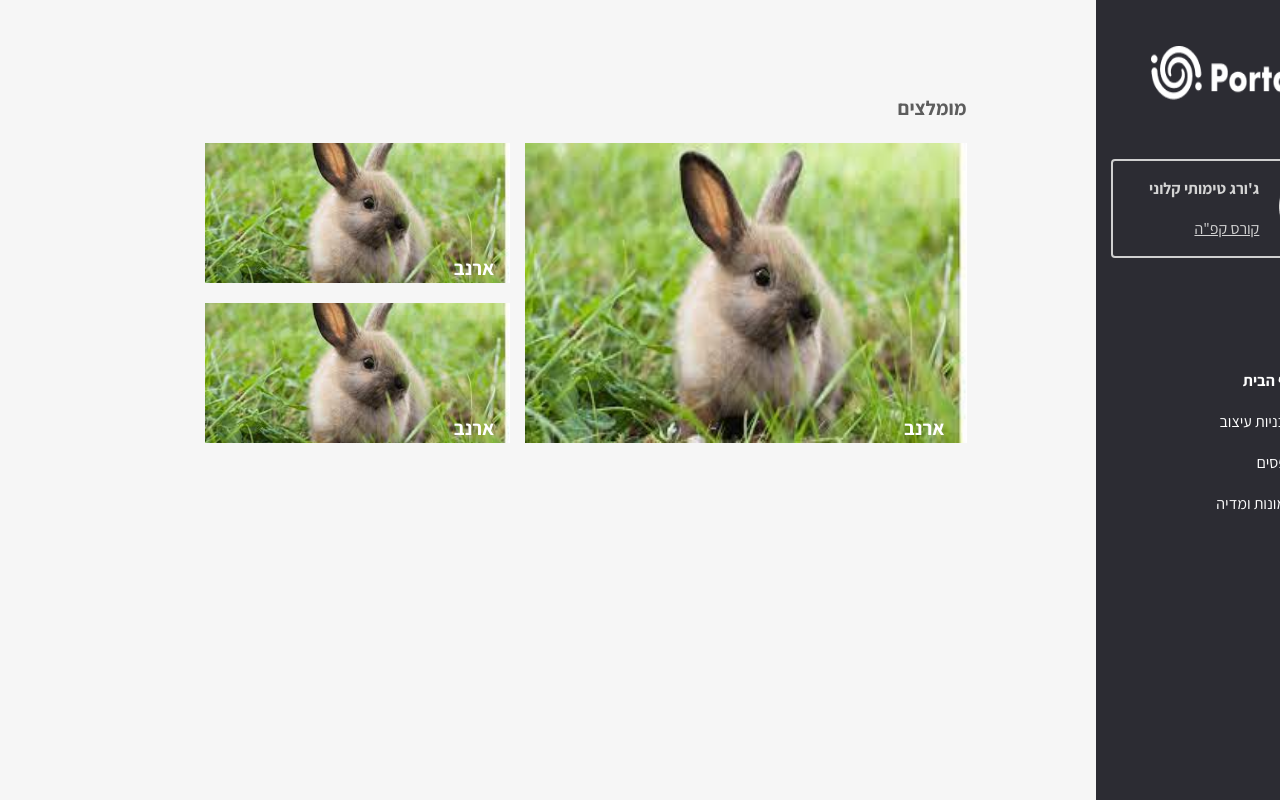
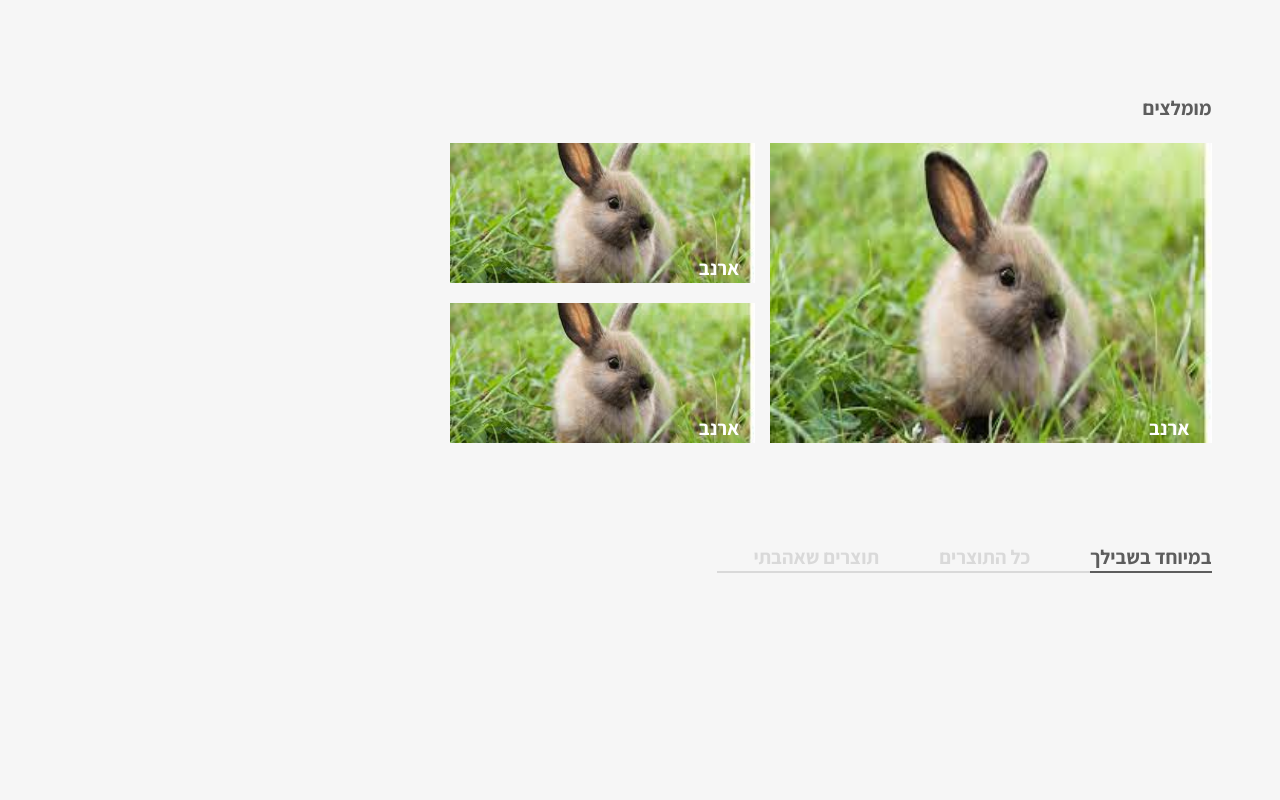
Before and after one commit to 50yearskippur/portalClient, a React (Create React App) app: page / in a window 1280 px wide. Built offline with nearby package versions, Linux system fonts and the light colour scheme.

Commit message:
added tabs to home page

```diff
--- a/src/components/ItemsComponents/RecommendedItem.css
+++ b/src/components/ItemsComponents/RecommendedItem.css
@@ -7,7 +7,6 @@
 }
 
 .recommended-item-title {
-  /* left: 0; */
   right: 5%;
   position: absolute;
   bottom: 0;
--- a/src/components/Tabs/Tabs.css
+++ b/src/components/Tabs/Tabs.css
@@ -6,7 +6,7 @@
   font-weight: 700;
   color: #d9d9d9;
   border-bottom: 2px solid #d9d9d9;
-  width: 55vw;
+  width: 65%;
 }
 
 .tabs-item {
--- a/src/components/Tabs/Tabs.jsx
+++ b/src/components/Tabs/Tabs.jsx
@@ -1,10 +1,10 @@
 import "./Tabs.css";
 import {useState} from "react";
 
-const Tabs = ({tabsArray}) => {
+const Tabs = ({tabsArray, style = {}}) => {
   const [currentTab, setCurrentTab] = useState(tabsArray[0]);
   return (
-    <div className="tabs-container">
+    <div className="tabs-container" style={style}>
       {tabsArray.map((tab, index) => (
         <div
           key={`tab${index}`}
--- a/src/pages/HomePage.css
+++ b/src/pages/HomePage.css
@@ -12,3 +12,11 @@
   line-height: 30px;
   color: #5d5d5d;
 }
+
+.recommended-wrapper {
+  display: grid;
+  grid-template-columns: 58% 40%;
+  width: 59.5vw;
+  grid-gap: 2%;
+  height: 300px;
+}
--- a/src/pages/HomePage.jsx
+++ b/src/pages/HomePage.jsx
@@ -76,15 +76,7 @@ const HomePage = () => {
   return (
     <div className="home-page-wrapper">
       <p className="recommended-title">מומלצים</p>
-      <div
-        style={{
-          display: "grid",
-          gridTemplateColumns: "58% 40%",
-          width: "59.5vw",
-          gridGap: "2%",
-          height: " 300px",
-        }}
-      >
+      <div className="recommended-wrapper">
         <RecommendedItem
           item={data[0]}
           style={{ height: "100%", width: "100%" }}
@@ -96,7 +88,7 @@ const HomePage = () => {
           data={data}
         />
       </div>
-      {/* <Tabs tabsArray={tabsArray} /> */}
+      <Tabs style={{ marginTop: "12.7vh" }} tabsArray={tabsArray} />
     </div>
   );
 };
```
